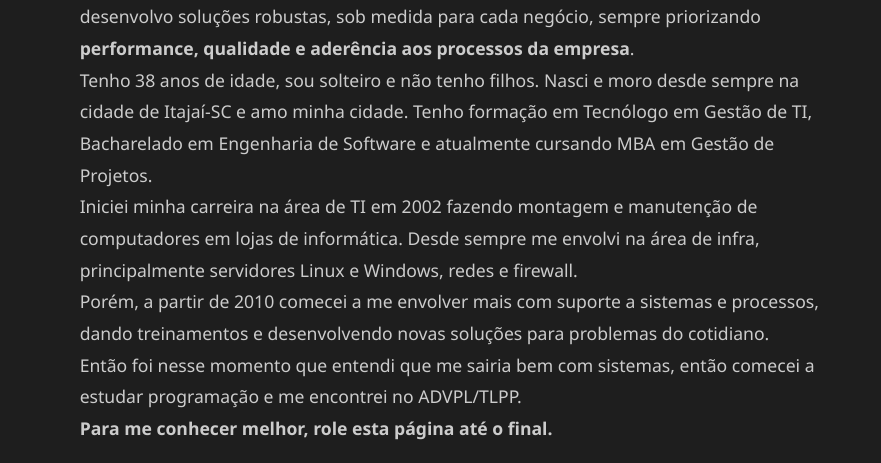
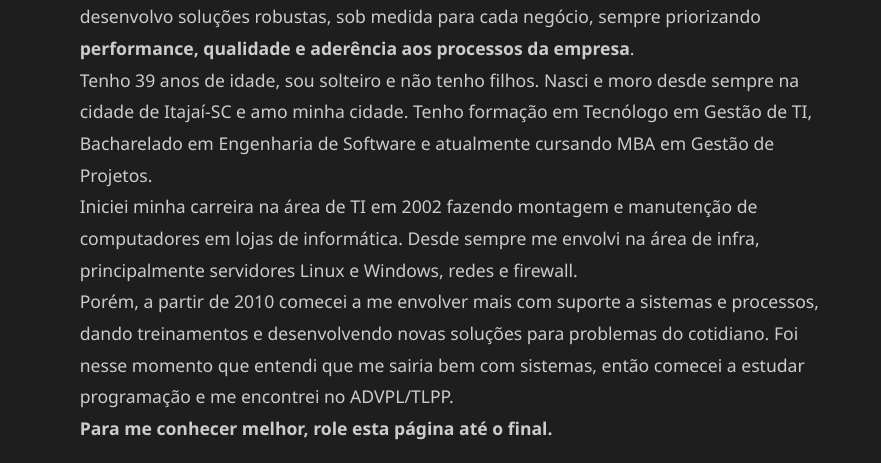
Before and after one commit to brunoseara/portfolio, a plain HTML site: page index.html in a window 1280 px wide. Shown: the part 1149-1612 px from the top of the page, 399-1280 px from the left. Drawn offline with Linux system fonts and the light colour scheme.

Commit message:
Update index.html

```diff
--- a/index.html
+++ b/index.html
@@ -621,7 +621,7 @@
             <h2 class="section-title">Sobre Mim</h2>
             <div class="about-content">
                 <div class="profile-image">
-                    <img src="https://media.licdn.com/dms/image/v2/C4D03AQEyrWKv1PQakA/profile-displayphoto-shrink_800_800/profile-displayphoto-shrink_800_800/0/1588441315969?e=1755129600&v=beta&t=NJ1ucoZJ8YrqmmqsxzRv4L0D8lIfk5BBr7x48SSMhic"
+                    <img src="https://media.licdn.com/dms/image/v2/C4D03AQEyrWKv1PQakA/profile-displayphoto-shrink_800_800/profile-displayphoto-shrink_800_800/0/1588441315969?e=1766016000&v=beta&t=m1fq_UO-ZDk_c0tJO4BaXSohiG8h8_exXS6NvC_a54Y"
                         style="width: 300px; height: 300px; border-radius: 50%;">
                 </div>
                 <div class="about-text">
@@ -637,7 +637,7 @@
                         <strong>performance, qualidade e aderência aos processos da empresa</strong>.
                     </p>
                     <p>
-                        Tenho 38 anos de idade, sou solteiro e não tenho filhos. Nasci e moro desde sempre na cidade de
+                        Tenho 39 anos de idade, sou solteiro e não tenho filhos. Nasci e moro desde sempre na cidade de
                         Itajaí-SC e amo minha cidade. Tenho formação em Tecnólogo em Gestão de TI, Bacharelado em
                         Engenharia de Software e atualmente cursando MBA em Gestão de Projetos.
                     </p>
@@ -648,7 +648,7 @@
 
                     </p>
                     <p> Porém, a partir de 2010 comecei a me envolver mais com suporte a sistemas e processos, dando
-                        treinamentos e desenvolvendo novas soluções para problemas do cotidiano. Então foi nesse momento
+                        treinamentos e desenvolvendo novas soluções para problemas do cotidiano. Foi nesse momento
                         que entendi que me sairia bem com sistemas, então comecei a estudar programação e me encontrei
                         no ADVPL/TLPP.
                         </p>
```
